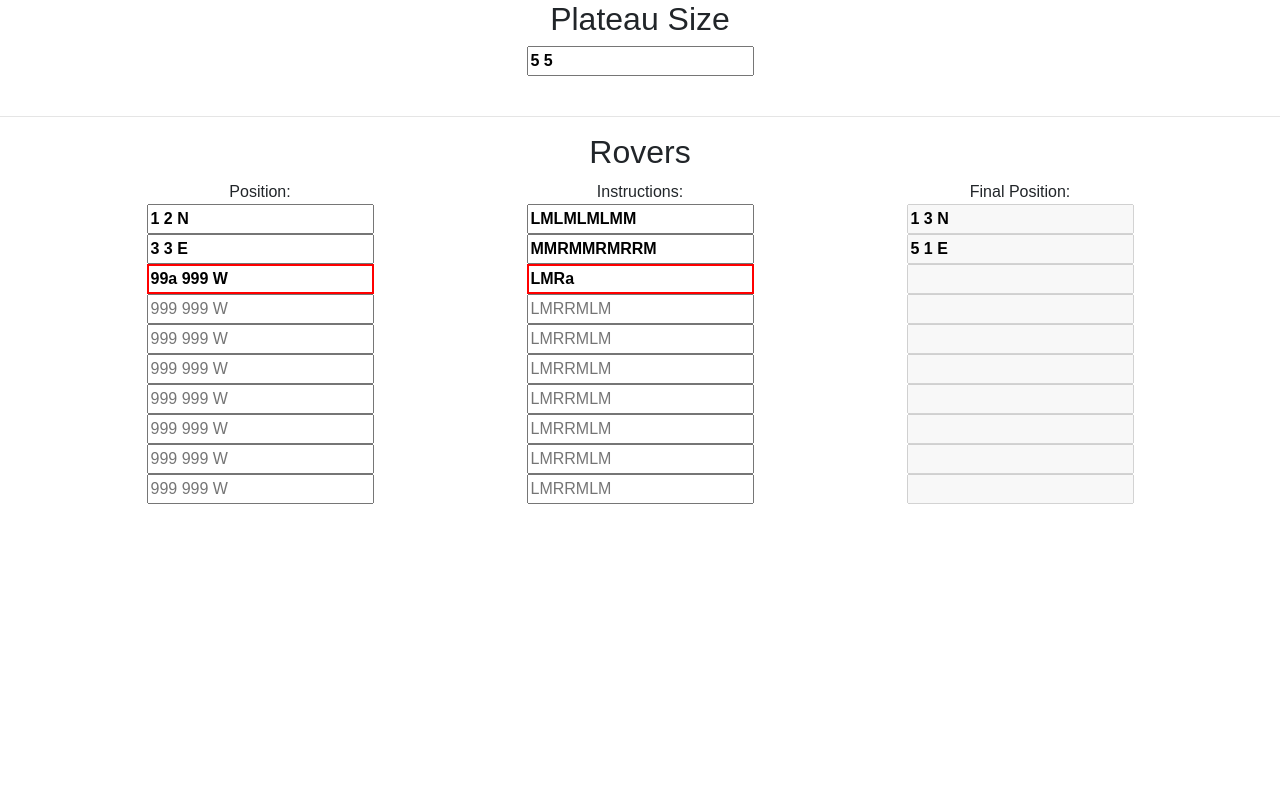
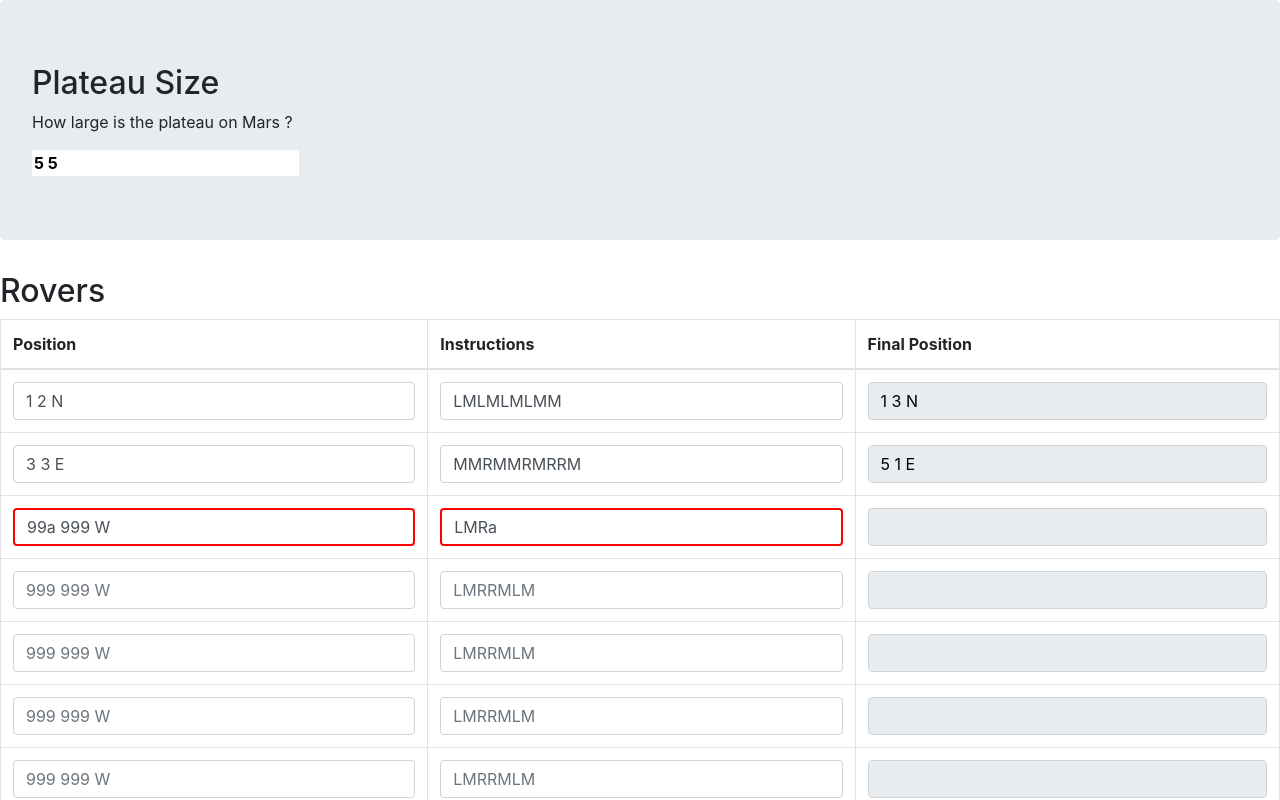
Before and after one commit to swiss-chris/MarsRover2, a React (Create React App) app: page / in a window 1280 px wide. Shown: the top 800 px of the page. Built offline with nearby package versions, Linux system fonts and the light colour scheme.

Commit message:
using table layout

```diff
--- a/src/components/App.js
+++ b/src/components/App.js
@@ -51,8 +51,6 @@ class App extends Component {
           size={this.state.size}
           handleChange={this.handlePlateauChange}
         />
-        <br />
-        <hr />
         <Rovers
           size={this.state.size}
           rovers={this.state.rovers}
--- a/src/components/Plateau.js
+++ b/src/components/Plateau.js
@@ -1,11 +1,13 @@
 import React from "react";
 
 import { isValidSize } from "../logic/validators";
+import { Jumbotron } from "react-bootstrap";
 
 const Plateau = props => {
   return (
-    <div>
+    <Jumbotron>
       <h2>Plateau Size</h2>
+      <p>How large is the plateau on Mars ?</p>
       <input
         value={props.size}
         onChange={props.handleChange}
@@ -13,7 +15,7 @@ const Plateau = props => {
         maxLength="7"
         className={isValidSize(props.size) ? "" : "error"}
       />
-    </div>
+    </Jumbotron>
   );
 };
 
--- a/src/components/Rover.js
+++ b/src/components/Rover.js
@@ -7,17 +7,16 @@ import {
   isValidSize,
   isValidStart
 } from "../logic/validators";
-import { Row, Col } from "react-bootstrap";
+import { FormControl } from "react-bootstrap";
 
 const Rover = props => {
   return (
-    <Row>
-      <Col xs={4} md={4}>
-        <input
+    <tr>
+      <td>
+        <FormControl
           name="position"
           value={props.rover.position}
           onChange={props.handleChange}
-          placeholder="999 999 W"
           maxLength="9"
           className={
             !props.rover.position ||
@@ -26,10 +25,13 @@ const Rover = props => {
               ? ""
               : "error"
           }
+          placeholder="999 999 W"
+          aria-label="position"
         />
-      </Col>
-      <Col xs={4} md={4}>
-        <input
+      </td>
+
+      <td>
+        <FormControl
           name="instructions"
           value={props.rover.instructions}
           onChange={props.handleChange}
@@ -42,9 +44,10 @@ const Rover = props => {
               : "error"
           }
         />
-      </Col>
-      <Col xs={4} md={4}>
-        <input
+      </td>
+
+      <td>
+        <FormControl
           value={calculateNewPosition(
             props.rover.position,
             props.rover.instructions,
@@ -52,8 +55,8 @@ const Rover = props => {
           )}
           disabled
         />
-      </Col>
-    </Row>
+      </td>
+    </tr>
   );
 };
 
--- a/src/components/Rovers.js
+++ b/src/components/Rovers.js
@@ -1,23 +1,21 @@
 import React from "react";
-import { Container, Row, Col } from "react-bootstrap";
+import { Table } from "react-bootstrap";
 
 import Rover from "./Rover";
 
 const Rovers = props => {
   return (
-    <Container>
+    <div>
       <h2>Rovers</h2>
-      <Row>
-        <Col xs={4} md={4}>
-          Position:
-        </Col>
-        <Col xs={4} md={4}>
-          Instructions:
-        </Col>
-        <Col xs={4} md={4}>
-          Final Position:
-        </Col>
-      </Row>
+      <Table bordered>
+        <thead>
+          <tr>
+            <th>Position</th>
+            <th>Instructions</th>
+            <th>Final Position</th>
+          </tr>
+        </thead>
+        <tbody>
           {props.rovers.map((rover, index) => (
             <Rover
               key={index}
@@ -26,7 +24,9 @@ const Rovers = props => {
               handleChange={event => props.handleChange(event, index)}
             />
           ))}
-    </Container>
+        </tbody>
+      </Table>
+    </div>
   );
 };
 
--- a/src/styles.css
+++ b/src/styles.css
@@ -1,10 +1,7 @@
-.App {
-  font-family: sans-serif;
-  text-align: center;
-}
-
 input {
   font-weight: bold;
+  outline: 0;
+  border-width: 0px;
 }
 
 input::placeholder {
```
Lines whose indentation alone changed are shown as unchanged.
